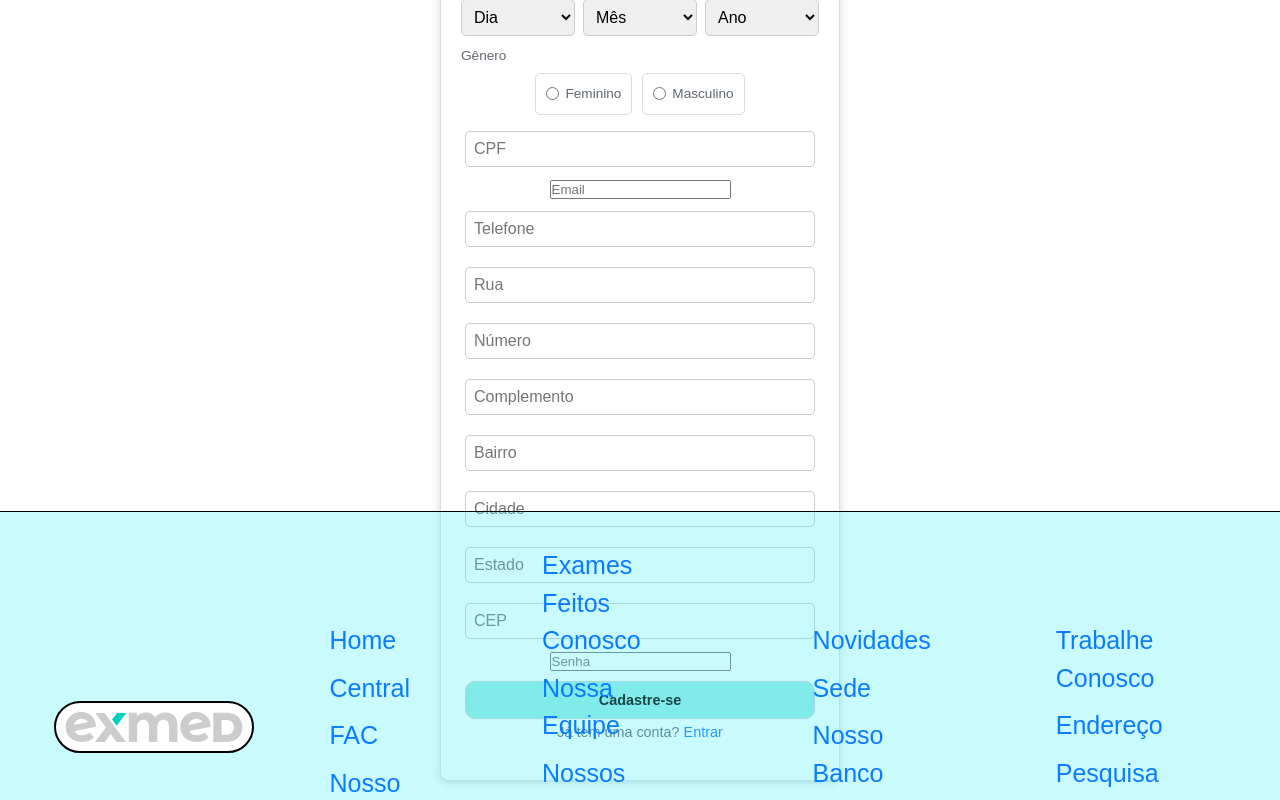
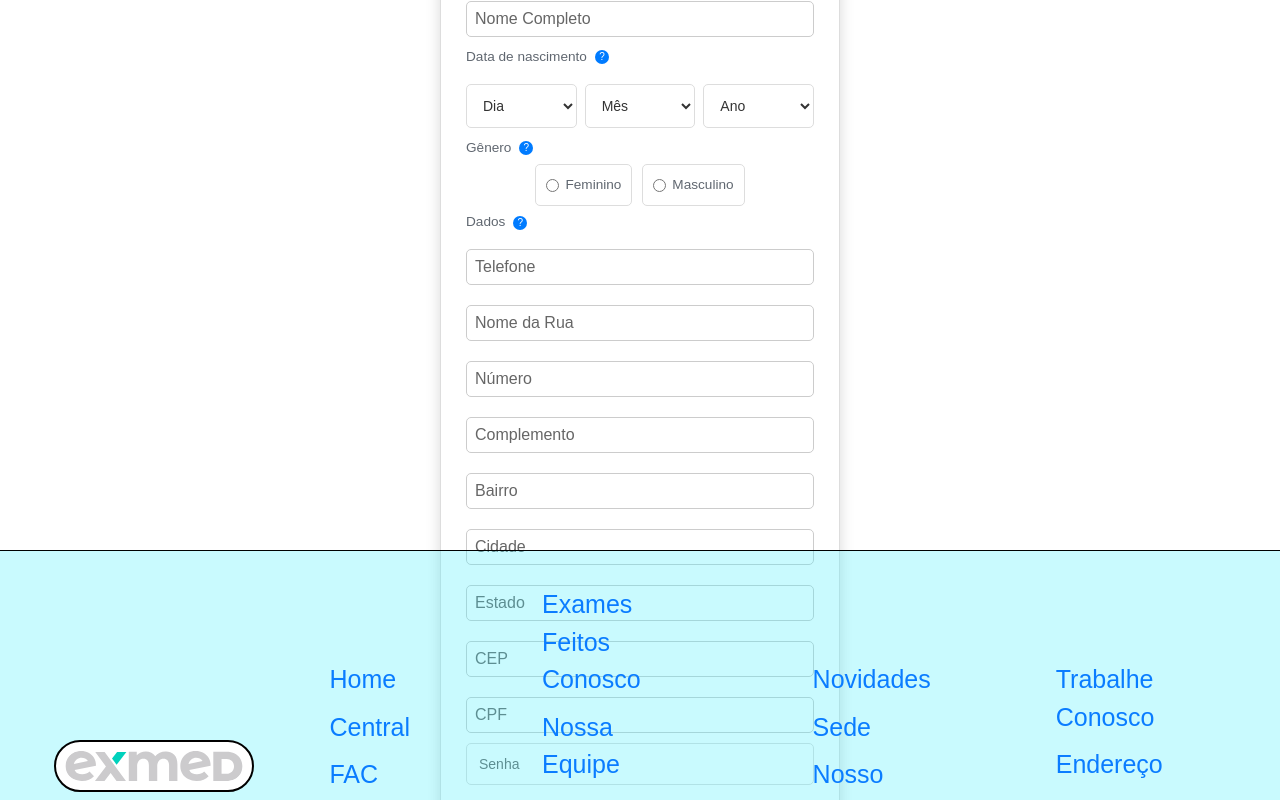
Before and after one commit to Shellbaka/projetoexmed, a React (Vite) app: page /cadclientes in a window 1280 px wide. Shown: the part 440-1240 px from the top of the page. Built offline with nearby package versions, Linux system fonts and the light colour scheme.

Commit message:
Altercao nas pages e rotas do app

```diff
--- a/src/components/header/Header.jsx
+++ b/src/components/header/Header.jsx
@@ -13,7 +13,10 @@ export default function Header() {
         <Link to="/exame">Exames</Link>
         <Link to="/sobre-nos">Sobre Nós</Link>
         <Link to="/central-de-ajuda">Central de Ajuda</Link>
+        <Link to="/CadClientes">Clientes</Link>
         <Link to="/login">Acessar</Link>
+        <Link to="/CadColetores">Coletores</Link>
+        <Link to="/lista-coletores">Lista de Coletores</Link>
       </nav>
     </header>
   );
--- a/src/pages/Clientes/CadClientes.jsx
+++ b/src/pages/Clientes/CadClientes.jsx
@@ -1,141 +1,97 @@
 import React, { useState } from 'react';
-import axios from 'axios';
 import './CadClientes.css';
 
+
 function CadClientes() {
-  const [formData, setFormData] = useState({
-    nomeCompleto: '',
-    dataNascimento: { dia: '', mes: '', ano: '' },
-    genero: '',
-    telefone: '',
-    rua: '',
-    numero: '',
-    complemento: '',
-    bairro: '',
-    cidade: '',
-    estado: '',
-    cep: '',
-    cpf: '',
-    email: '',
-    senha: '',
-  });
+  const [streetName, setStreetName] = useState('');
+  const [streetNumber, setStreetNumber] = useState('');
+  const [cpf, setCpf] = useState('');
+  const [telefone, setTelefone] = useState('');
+  const [senha, setSenha] = useState('');
+  const [cep, setCep] = useState('');
+  const [estado, setEstado] = useState('');
 
-  const handleInputChange = (event) => {
-    const { name, value } = event.target;
-    setFormData((prevData) => ({
-      ...prevData,
-      [name]: value,
-    }));
+  const handleStreetNameChange = (event) => {
+    setStreetName(event.target.value);
   };
 
-  const handleDataNascimentoChange = (event) => {
-    const { name, value } = event.target;
-    setFormData((prevData) => ({
-      ...prevData,
-      dataNascimento: { ...prevData.dataNascimento, [name]: value },
-    }));
+  const handleStreetNumberChange = (event) => {
+    const value = event.target.value.slice(0, 5);
+    setStreetNumber(value);
+  };
+
+  const handleTelefoneChange = (event) => {
+    let value = event.target.value.replace(/\D/g, '');
+    value = value.slice(0, 11);
+    setTelefone(value);
+  };
+
+  const handleCpfChange = (event) => {
+    let value = event.target.value.replace(/\D/g, '');
+    value = value.slice(0, 11);
+    value = value.replace(/(\d{3})(\d)/, '$1.$2');
+    value = value.replace(/(\d{3})(\d)/, '$1.$2');
+    value = value.replace(/(\d{3})(\d{1,2})$/, '$1-$2');
+    setCpf(value);
   };
 
   const handleCepChange = (event) => {
-    let value = event.target.value.replace(/\D/g, '').slice(0, 8);
-    setFormData((prevData) => ({ ...prevData, cep: value }));
+    let value = event.target.value.replace(/\D/g, '');
+    value = value.slice(0, 8);
+    setCep(value);
+  };
+
+  const handleSenhaChange = (event) => {
+    const value = event.target.value.slice(0, 8);
+    setSenha(value);
   };
 
   const handleEstadoChange = (event) => {
-    const value = event.target.value.toUpperCase().slice(0, 2);
-    setFormData((prevData) => ({ ...prevData, estado: value }));
-  };
-
-  const handleSubmit = (e) => {
-    e.preventDefault();
-    const dataNascimentoFormatada = `${formData.dataNascimento.ano}-${String(formData.dataNascimento.mes).padStart(2, '0')}-${String(formData.dataNascimento.dia).padStart(2, '0')}`;
-
-    const dataToSend = {
-      Nome_Cliente: formData.nomeCompleto,
-      Data_Nascimento: dataNascimentoFormatada,
-      Genero: formData.genero,
-      Telefone: formData.telefone,
-      Rua: formData.rua,
-      Numero: formData.numero,
-      Complemento: formData.complemento || null,
-      Bairro: formData.bairro,
-      Cidade: formData.cidade,
-      Estado: formData.estado,
-      CEP: formData.cep,
-      CPF: formData.cpf,
-      Email: formData.email,
-      Senha: formData.senha,
-    };
-
-    axios.post('http://localhost:3000/cadclientes', dataToSend)
-      .then((response) => {
-        console.log(response.data);
-        alert("Usuário criado com sucesso!");
-      })
-      .catch((error) => {
-        console.error('Erro ao cadastrar usuário:', error);
-        alert("Erro ao cadastrar usuário.");
-      });
+    const value = event.target.value.toUpperCase();
+    setEstado(value);
   };
 
   return (
     <div className="app">
       <div className="exmed-logo">
-        <img src="logoexmed.svg" alt="imglog" className="imglog" />
+        <img src="public/logoexmed.svg" alt="imglog" className="imglog" />
       </div>
       <div className="form-container">
         <h2>Criar uma nova conta</h2>
         <p>Solução completa para a sua saúde e bem-estar!</p>
         <hr className="title-line" />
 
-        <form onSubmit={handleSubmit}>
-          <input
-            type="text"
-            className="input-standard"
-            placeholder="Nome Completo"
-            name="nomeCompleto"
-            value={formData.nomeCompleto}
-            onChange={handleInputChange}
-            required
-          />
+        <form>
+          <input type="text" className="input-standard" placeholder="Nome Completo" required />
 
           <div className="input-group">
-            <label>Data de nascimento</label>
+            <label>
+              Data de nascimento
+              <span className="info-icon">
+                ?
+                <span className="tooltip-text">Selecione o dia, mês e ano. Exemplo: 15/03/1990</span>
+              </span>
+            </label>
             <div className="select-group">
-              <select
-                name="dia"
-                value={formData.dataNascimento.dia}
-                onChange={handleDataNascimentoChange}
-                required
-              >
-                <option value="">Dia</option>
-                {[...Array(31).keys()].map((day) => (
+              <select className="input-standard">
+                <option>Dia</option>
+                {[...Array(31).keys()].map(day => (
                   <option key={day + 1} value={day + 1}>
                     {day + 1}
                   </option>
                 ))}
               </select>
-              <select
-                name="mes"
-                value={formData.dataNascimento.mes}
-                onChange={handleDataNascimentoChange}
-                required
-              >
-                <option value="">Mês</option>
-                {[...Array(12).keys()].map((month) => (
-                  <option key={month + 1} value={month + 1}>
-                    {month + 1}
+              <select className="input-standard">
+                <option>Mês</option>
+                {["Jan", "Fev", "Mar", "Abr", "Mai", "Jun", "Jul", "Ago", "Set", "Out", "Nov", "Dez"].map((month, idx) => (
+                  <option key={idx} value={month.toLowerCase()}>
+                    {month}
                   </option>
                 ))}
               </select>
-              <select
-                name="ano"
-                value={formData.dataNascimento.ano}
-                onChange={handleDataNascimentoChange}
-                required
-              >
-                <option value="">Ano</option>
-                {Array.from({ length: 100 }, (_, i) => 2024 - i).map((year) => (
+              <select className="input-standard">
+                <option>Ano</option>
+                {Array.from({ length: 100 }, (_, i) => 2024 - i).map(year => (
                   <option key={year} value={year}>
                     {year}
                   </option>
@@ -145,127 +101,99 @@ function CadClientes() {
           </div>
 
           <div className="input-group genero">
-            <label>Gênero</label>
+            <label>
+              Gênero
+              <span className="info-icon">
+                ?
+                <span className="tooltip-text">Selecione o gênero com o qual você se identifica.</span>
+              </span>
+            </label>
             <div className="radio-group">
               <label className="radio-option">
-                <input
-                  type="radio"
-                  name="genero"
-                  value="Feminino"
-                  checked={formData.genero === 'Feminino'}
-                  onChange={handleInputChange}
-                  required
-                />
+                <input type="radio" name="gender" value="Feminino" required />
                 Feminino
               </label>
               <label className="radio-option">
-                <input
-                  type="radio"
-                  name="genero"
-                  value="Masculino"
-                  checked={formData.genero === 'Masculino'}
-                  onChange={handleInputChange}
-                  required
-                />
+                <input type="radio" name="gender" value="Masculino" required />
                 Masculino
               </label>
             </div>
           </div>
 
+          <div className="input-group">
+            <label>
+              Dados
+              <span className="info-icon">
+                ?
+                <span className="tooltip-text">Preencha seus dados pessoais para cadastro.</span>
+              </span>
+            </label>
             <input
               type="text"
-            name="cpf"
-            placeholder="CPF"
-            value={formData.cpf}
-            onChange={handleInputChange}
-            required
-          />
-          <input
-            type="email"
-            name="email"
-            placeholder="Email"
-            value={formData.email}
-            onChange={handleInputChange}
+              className="input-standard input-telefone"
+              placeholder="Telefone"
+              value={telefone}
+              onChange={handleTelefoneChange}
               required
             />
             <input
               type="text"
-            name="telefone"
-            placeholder="Telefone"
-            value={formData.telefone}
-            onChange={handleInputChange}
+              className="input-standard input-street-name"
+              value={streetName}
+              onChange={handleStreetNameChange}
+              placeholder="Nome da Rua"
               required
             />
             <input
               type="text"
-            name="rua"
-            placeholder="Rua"
-            value={formData.rua}
-            onChange={handleInputChange}
+              className="input-standard input-street-number"
+              value={streetNumber}
+              onChange={handleStreetNumberChange}
+              placeholder="Número"
               required
             />
+            <input type="text" className="input-standard input-complemento" placeholder="Complemento" />
+            <input type="text" className="input-standard input-bairro" placeholder="Bairro" required />
+            <input type="text" className="input-standard input-cidade" placeholder="Cidade" required />
             <input
               type="text"
-            name="numero"
-            placeholder="Número"
-            value={formData.numero}
-            onChange={handleInputChange}
-            required
-          />
-          <input
-            type="text"
-            name="complemento"
-            placeholder="Complemento"
-            value={formData.complemento}
-            onChange={handleInputChange}
-          />
-          <input
-            type="text"
-            name="bairro"
-            placeholder="Bairro"
-            value={formData.bairro}
-            onChange={handleInputChange}
-            required
-          />
-          <input
-            type="text"
-            name="cidade"
-            placeholder="Cidade"
-            value={formData.cidade}
-            onChange={handleInputChange}
-            required
-          />
-          <input
-            type="text"
-            name="estado"
+              className="input-standard input-estado"
               placeholder="Estado"
-            value={formData.estado}
+              maxLength="2"
+              value={estado}
               onChange={handleEstadoChange}
               required
             />
             <input
               type="text"
-            name="cep"
+              className="input-standard input-cep"
               placeholder="CEP"
-            value={formData.cep}
+              value={cep}
               onChange={handleCepChange}
               required
             />
             <input
+              type="text"
+              className="input-standard input-cpf"
+              value={cpf}
+              onChange={handleCpfChange}
+              placeholder="CPF"
+              required
+            />
+          </div>
+
+          <input
             type="password"
-            name="senha"
+            className="input-standard input-password"
             placeholder="Senha"
-            value={formData.senha}
-            onChange={handleInputChange}
+            value={senha}
+            onChange={handleSenhaChange}
             required
           />
 
-          <button type="submit" className="submit-btn">
-            Cadastre-se
-          </button>
-          <p className="login-link">
-            Já tem uma conta? <a href="/login">Entrar</a>
-          </p>
+          <button type="submit" className="submit-btn">Cadastre-se</button>
+
+          <p className="login-link">Já tem uma conta? <a href="#">Entrar</a></p>
         </form>
       </div>
     </div>
--- a/src/pages/Coletores/CadColetores.css
+++ b/src/pages/Coletores/CadColetores.css
@@ -1,4 +1,4 @@
-/* Estilos do formulário de Coletores */
+/* Estilos principais da página */
 .app {
   display: flex;
   flex-direction: column;
@@ -10,109 +10,115 @@
   justify-content: flex-start;
 }
 
-.form-list-container {
-  display: flex;
-  justify-content: space-between;
-  gap: 50px;
-  width: 90%; /* Ajusta a largura para acomodar o formulário e a lista */
-  max-width: 900px; /* Define uma largura máxima */
+/* Centralização da logo */
+.exmed-logo {
+  margin-bottom: 20px;
 }
 
-.form-container {
-  width: 400px;
+.imglog {
+  width: 150px;
+  height: auto;
+}
+
+/* Estilos da lista */
+.list-container {
+  width: 90%;
+  max-width: 800px;
   background-color: #fff;
   padding: 20px;
   border-radius: 8px;
   box-shadow: 0 2px 10px rgba(0, 0, 0, 0.15);
   text-align: center;
-  margin-top: 4px;
 }
 
-.form-container h2 {
+.list-container h2 {
   font-size: 1.6em;
   font-weight: bold;
-  margin-bottom: 4px;
   color: black;
+  margin-bottom: 10px;
 }
 
-.form-container p {
-  color: #606770;
-  font-size: 0.9em;
-  margin-bottom: 16px;
-  margin-top: 3px;
+.title-line {
+  width: 100%;
+  border: none;
+  border-top: 1px solid #e0e0e0;
+  margin: 10px 0;
 }
 
-.input-standard {
-  width: 100%;
-  padding: 10px;
-  border: 1px solid #ccd0d5;
-  border-radius: 5px;
-  background-color: #fff;
-  color: black;
-  font-size: 14px;
-  margin-bottom: 8px;
-  transition: border-color 0.3s ease, box-shadow 0.3s ease;
+/* Mensagem de lista vazia */
+.empty-message {
+  font-size: 1em;
+  color: #666;
+  margin-top: 20px;
 }
 
-/* Efeito de foco para o campo de entrada */
-.input-standard:focus {
-  border-color: #007bff; /* Cor da borda em azul no foco */
-  box-shadow: 0 0 5px rgba(0, 123, 255, 0.2);
-  outline: none;
-}
-
-.submit-btn {
-  background-color: #99EAE1;
-  color: black;
-  padding: 10px;
-  font-size: 0.9em;
-  border: 1px solid #ccd0d5;
-  border-radius: 10px;
-  cursor: pointer;
-  width: 350px;
-  font-weight: bold;
-  margin: 8px auto 0;
-  transition: background-color 0.3s ease, box-shadow 0.3s ease;
-}
-
-/* Efeito de foco para o botão de envio */
-.submit-btn:focus {
-  border-color: #007bff; /* Cor da borda em azul no foco */
-  box-shadow: 0 0 5px rgba(0, 123, 255, 0.2);
-  outline: none;
-}
-
-.submit-btn:hover {
-  background-color: #A6F1F5;
-}
-
-/* Estilos da lista de coletores */
 .collectors-list {
-  width: 400px;
-  background-color: #f9f9f9;
-  padding: 20px;
-  border-radius: 8px;
-  box-shadow: 0 2px 10px rgba(0, 0, 0, 0.15);
-}
-
-.collectors-list h3 {
-  font-size: 1.4em;
-  color: #333;
-  margin-bottom: 10px;
+  list-style: none;
+  padding: 0;
+  margin-top: 20px;
 }
 
 .collector-item {
   display: flex;
   flex-direction: column;
-  margin-bottom: 15px;
-  padding: 10px;
+  align-items: flex-start;
+  padding: 15px;
   border: 1px solid #ccd0d5;
   border-radius: 5px;
-  background-color: #fff;
+  margin-bottom: 15px;
+  background-color: #f9f9f9;
 }
 
 .collector-item span {
   font-size: 0.9em;
-  color: #555;
+  color: black;
   margin-bottom: 5px;
 }
+
+.collector-item span strong {
+  color: #333;
+}
+
+/* Estilos para os campos de entrada */
+input {
+  background-color: #ffffff;
+  color: #000000;
+  border: 1px solid #ccd0d5;
+  padding: 10px;
+  border-radius: 5px;
+  width: 100%;
+  box-sizing: border-box;
+}
+
+input::placeholder {
+  color: #666666;
+  opacity: 1;
+}
+
+input:focus {
+  border-color: #007bff;
+  outline: none;
+  box-shadow: 0 0 5px rgba(0, 123, 255, 0.3);
+}
+
+/* Estilos para o botão "Cadastrar" */
+.submit-btn {
+  width: 350px;
+  padding: 12px;
+  background-color: #00d8cc;
+  color: white;
+  font-weight: bold;
+  border: none;
+  border-radius: 5px;
+  cursor: pointer;
+  text-align: center;
+  transition: background-color 0.3s ease, transform 0.1s ease;
+}
+
+.submit-btn:hover {
+  background-color: #00b8b8;
+}
+
+.submit-btn:active {
+  transform: scale(0.98);
+}
--- a/src/pages/Coletores/CadColetores.jsx
+++ b/src/pages/Coletores/CadColetores.jsx
@@ -1,37 +1,26 @@
 import React, { useState } from 'react';
 import './CadColetores.css';
 
-function CadColetores() {
+function CadColetores({ setColetores }) {
   const [nome, setNome] = useState('');
   const [especialidade, setEspecialidade] = useState('');
   const [vinculacaoCentro, setVinculacaoCentro] = useState('');
-  const [coletores, setColetores] = useState([]);
 
   const handleSubmit = (event) => {
     event.preventDefault();
     const novoColetor = { nome, especialidade, vinculacaoCentro };
-    setColetores([...coletores, novoColetor]);
+    setColetores((prevColetores) => [...prevColetores, novoColetor]);
     setNome('');
     setEspecialidade('');
     setVinculacaoCentro('');
   };
 
   return (
-    <div className="app">
-      <div className="exmed-logo">
-        <img src="logoexmed.svg" alt="imglog" className="imglog" />
-      </div>
-
-      <div className="form-list-container">
     <div className="form-container">
       <h2>Cadastro de Coletores</h2>
-          <p>Seja um novo coletor Exmed</p>
-          <hr className="title-line" />
-
       <form onSubmit={handleSubmit}>
         <input
           type="text"
-              className="input-standard"
           placeholder="Nome do Coletor"
           value={nome}
           onChange={(e) => setNome(e.target.value)}
@@ -39,7 +28,6 @@ function CadColetores() {
         />
         <input
           type="text"
-              className="input-standard"
           placeholder="Especialidade"
           value={especialidade}
           onChange={(e) => setEspecialidade(e.target.value)}
@@ -47,30 +35,14 @@ function CadColetores() {
         />
         <input
           type="text"
-              className="input-standard"
           placeholder="Vinculação Centro de Diagnóstico"
           value={vinculacaoCentro}
           onChange={(e) => setVinculacaoCentro(e.target.value)}
           required
         />
        <button type="submit" className="submit-btn">Cadastre-se</button>
+
       </form>
-        </div>
-
-        {/* Listagem de Coletores ao Lado */}
-        <div className="collectors-list">
-          <h3>Coletores Registrados</h3>
-          <ul>
-            {coletores.map((coletor, index) => (
-              <li key={index} className="collector-item">
-                <span><strong>Nome:</strong> {coletor.nome} </span>
-                <span><strong>Especialidade:</strong> {coletor.especialidade} </span>
-                <span><strong>Vinculação Centro:</strong> {coletor.vinculacaoCentro}</span>
-              </li>
-            ))}
-          </ul>
-        </div>
-      </div>
     </div>
   );
 }
--- a/src/pages/Login/LoginClientes.jsx
+++ b/src/pages/Login/LoginClientes.jsx
@@ -6,6 +6,8 @@ function LoginClientes() {
   const [email, setEmail] = useState('');
   const [password, setPassword] = useState('');
   const [error, setError] = useState('');
+  const [attemptCount, setAttemptCount] = useState(0);
+  const maxAttempts = 4;
 
   const handleEmailChange = (e) => {
     setEmail(e.target.value);
@@ -18,20 +20,26 @@ function LoginClientes() {
   const handleSubmit = (e) => {
     e.preventDefault();
 
-    // Verifica se o e-mail está exatamente no formato "11digitos@exmed.com"
+    if (attemptCount >= maxAttempts) {
+      setError(''); // Limpa a mensagem de erro quando o limite é atingido
+      return;
+    }
+
     const emailPattern = /^\d{11}@exmed\.com$/;
     if (!emailPattern.test(email)) {
       setError('E-mail deve estar no formato "CPF@exmed.com"');
+      setAttemptCount(prevCount => prevCount + 1);
       return;
     }
 
-    // Limpa a mensagem de erro se o formato estiver correto
     setError('');
+    setAttemptCount(0);
 
-    // Aqui você pode adicionar a lógica de autenticação, como enviar para uma API
     console.log('E-mail:', email);
     console.log('Senha:', password);
   };
+
+  const attemptsRemaining = maxAttempts - attemptCount;
 
   return (
     <div className="container">
@@ -49,6 +57,7 @@ function LoginClientes() {
             value={email}
             onChange={handleEmailChange}
             required
+            disabled={attemptCount >= maxAttempts}
           />
           <input
             type="password"
@@ -58,9 +67,18 @@ function LoginClientes() {
             onChange={handlePasswordChange}
             maxLength="8"
             required
+            disabled={attemptCount >= maxAttempts}
           />
-          {error && <p className="error-message">{error}</p>}
-          <button type="submit" className="btn-primary">Entrar</button>
+          {error && attemptsRemaining > 0 && <p className="error-message">{error}</p>}
+          {attemptCount > 0 && attemptsRemaining > 0 && (
+            <p className="attempt-message">Tentativas restantes: {attemptsRemaining}</p>
+          )}
+          {attemptsRemaining === 0 && (
+            <p className="error-message">Número máximo de tentativas alcançado. Tente novamente mais tarde.</p>
+          )}
+          <button type="submit" className="btn-primary" disabled={attemptCount >= maxAttempts}>
+            Entrar
+          </button>
           <p className="forgot-password">
             <Link to="/esqueceu-senha">Esqueceu a senha?</Link>
           </p>
```
Also changed, not shown: src/pages/Clientes/ConfirmacaoEmail.css (added, +42 -0 lines), src/pages/Clientes/ConfirmacaoEmail.jsx (added, +24 -0 lines), src/pages/Coletores/ListaColetores.css (+29 -54 lines), src/pages/Coletores/ListaColetores.jsx (+6 -17 lines), 1 other file (tests, documents, lock files or other folders). Lines whose indentation alone changed are shown as unchanged.
